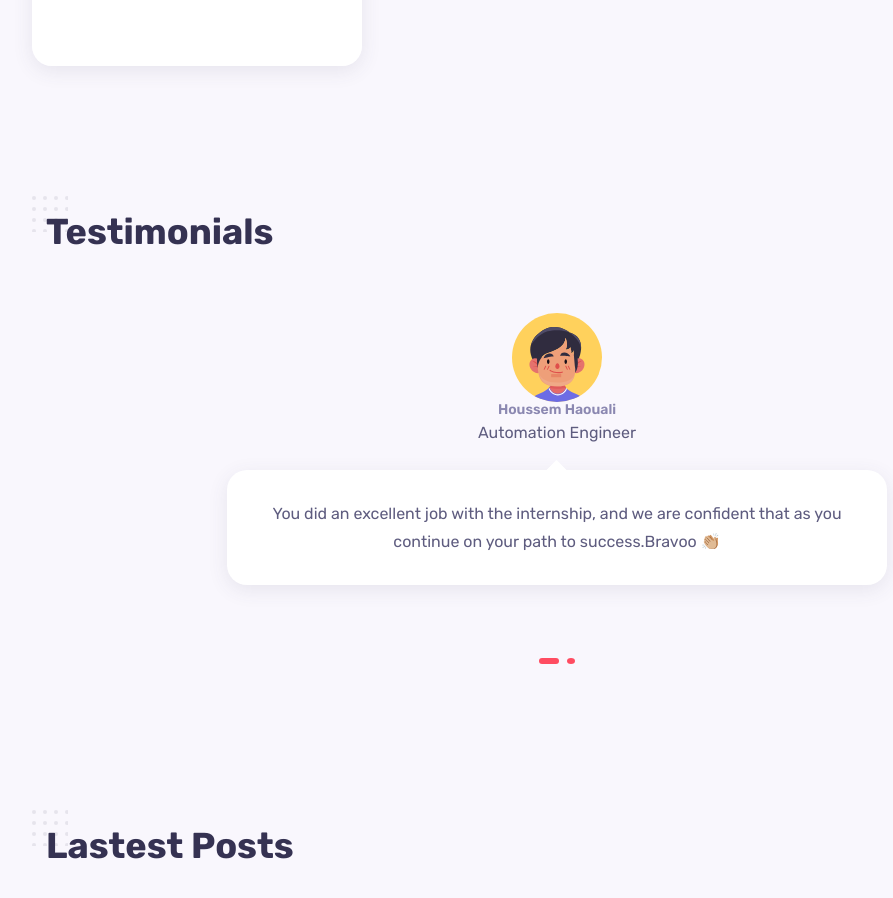
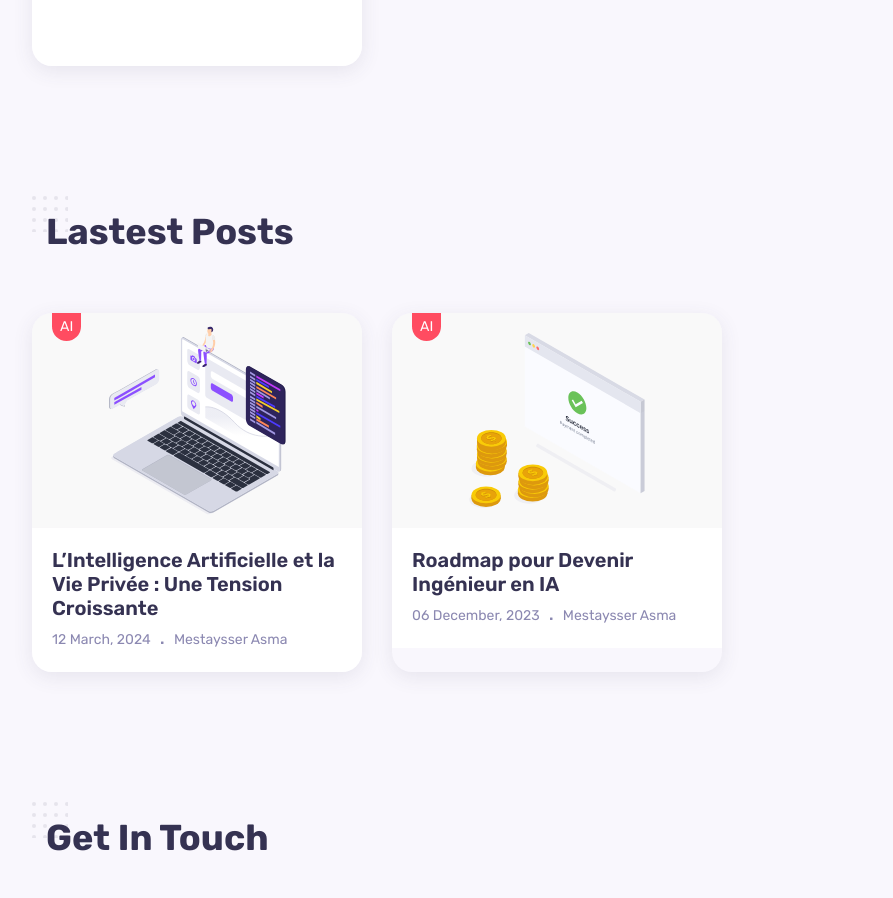
Before and after one commit to asmamest/MyPortfolio, a React (Create React App) app: page / in a window 1280 px wide. Shown: the part 3715-4613 px from the top of the page, without its empty margins (138-1031 px from the left). Built offline with nearby package versions, Linux system fonts and the light colour scheme.

Commit message:
myportfolio

```diff
--- a/package.json
+++ b/package.json
@@ -9,7 +9,7 @@
     "emailjs-com": "^3.2.0",
     "react": "^18.3.1",
     "react-dom": "^18.3.1",
-    "react-scripts": "^3.0.1",
+    "react-scripts": "^5.0.1",
     "swiper": "^11.1.9",
     "web-vitals": "^2.1.4"
   },
--- a/src/App.js
+++ b/src/App.js
@@ -21,7 +21,7 @@ const App = ()=> {
         {/* <Services/> */}
         <Resume/>
         <Portfolio/>
-        <Testimonials/>
+        {/* <Testimonials/> */}
         <Blog/>
         <Contact/>
 
--- a/src/components/about/About.jsx
+++ b/src/components/about/About.jsx
@@ -16,7 +16,7 @@ const About = ()=> {
                         <p className="about__description">
                         I am a first-year student pursuing Computer Engineering at the National School of Engineers of Carthage (ENICarthage). Driven by a passion for technology and a curiosity for innovation, I am constantly exploring various aspects of computer science, from programming to software development. Through my studies and projects, I strive to blend creativity with technical rigor to tackle complex problems and deliver innovative solutions.
                         </p>
-                        <a href="" className="btn">Download CV</a>
+                        <a href="C:\Users\user\Documents\PRIVATE\Mestaysser Asma.pdf" className="btn">Download CV</a>
                     </div>
 
                     <div className="about__skills grid">
--- a/src/components/testimonials/Testimonials.jsx
+++ b/src/components/testimonials/Testimonials.jsx
@@ -1,63 +1,63 @@
-import React from "react";
-import "./testimonials.css";
-import Image1 from "../../assets/avatar-1.svg";
-import Image3 from "../../assets/avatar-3.svg";
+// import React from "react";
+// import "./testimonials.css";
+// import Image1 from "../../assets/avatar-1.svg";
+// import Image3 from "../../assets/avatar-3.svg";
 
-import {  Pagination } from 'swiper/modules';
+// import {  Pagination } from 'swiper/modules';
 
-import { Swiper, SwiperSlide } from 'swiper/react';
+// import { Swiper, SwiperSlide } from 'swiper/react';
 
-// Import Swiper styles
-import 'swiper/css';
-import 'swiper/css/pagination';
+// // Import Swiper styles
+// import 'swiper/css';
+// import 'swiper/css/pagination';
 
 
-const data = [
-    {
-      id: 1,
-      image: Image1,
-      title: "Houssem Haouali",
-      subtitle: "Automation Engineer",
-      comment:
-        "You did an excellent job with the internship, and we are confident that as you continue on your path to success.Bravoo 👏🏼",
-    },
-    {
-      id: 2,
-      image: Image3,
-      title: "Thomas Gieles",
-      subtitle: "General Manager - OMV Tunisia",
-      comment:
-        "Dear Asma, it was nice meeting you and kudos on winning the quiz. This gives me the comfort and optimism that our Tunisian future leaders and colleagues are engaged! ",
-    },
-  ];
+// const data = [
+//     {
+//       id: 1,
+//       image: Image1,
+//       title: "Houssem Haouali",
+//       subtitle: "Automation Engineer",
+//       comment:
+//         "You did an excellent job with the internship, and we are confident that as you continue on your path to success.Bravoo 👏🏼",
+//     },
+//     {
+//       id: 2,
+//       image: Image3,
+//       title: "Thomas Gieles",
+//       subtitle: "General Manager - OMV Tunisia",
+//       comment:
+//         "Dear Asma, it was nice meeting you and kudos on winning the quiz. This gives me the comfort and optimism that our Tunisian future leaders and colleagues are engaged! ",
+//     },
+//   ];
 
 
-const Testimonials = ()=> {
-    return (
-        <section className="testimonials container section">
-            <h2 className="section__title">Testimonials</h2>
-            <Swiper className="testimonials__container grid"
-            modules={[Pagination]}
-            spaceBetween={30}
-            slidesPerView={1}
-            loop={true}
-            grabCursor={true}
-            pagination={{clickable:true}}
-            >
-                {data.map(({id,image,title,subtitle,comment}) => {
-                    return (
-                        <SwiperSlide className="testimonial__item" key={id}>
-                            <div className="thumb">
-                                <img src={image} alt="" />
-                            </div>
-                            <h3 className="testimonials__title">{title}</h3>
-                            <span className="subtitle">{subtitle}</span>
-                            <div className="comment">{comment}</div>
-                        </SwiperSlide>
-                    )
-                })}
-            </Swiper>
-        </section>
-    )
-}
-export default Testimonials
+// const Testimonials = ()=> {
+//     return (
+//         <section className="testimonials container section">
+//             <h2 className="section__title">Testimonials</h2>
+//             <Swiper className="testimonials__container grid"
+//             modules={[Pagination]}
+//             spaceBetween={30}
+//             slidesPerView={1}
+//             loop={true}
+//             grabCursor={true}
+//             pagination={{clickable:true}}
+//             >
+//                 {data.map(({id,image,title,subtitle,comment}) => {
+//                     return (
+//                         <SwiperSlide className="testimonial__item" key={id}>
+//                             <div className="thumb">
+//                                 <img src={image} alt="" />
+//                             </div>
+//                             <h3 className="testimonials__title">{title}</h3>
+//                             <span className="subtitle">{subtitle}</span>
+//                             <div className="comment">{comment}</div>
+//                         </SwiperSlide>
+//                     )
+//                 })}
+//             </Swiper>
+//         </section>
+//     )
+// }
+// export default Testimonials
```
Also changed, not shown: 1 other file (tests, documents, lock files or other folders).
